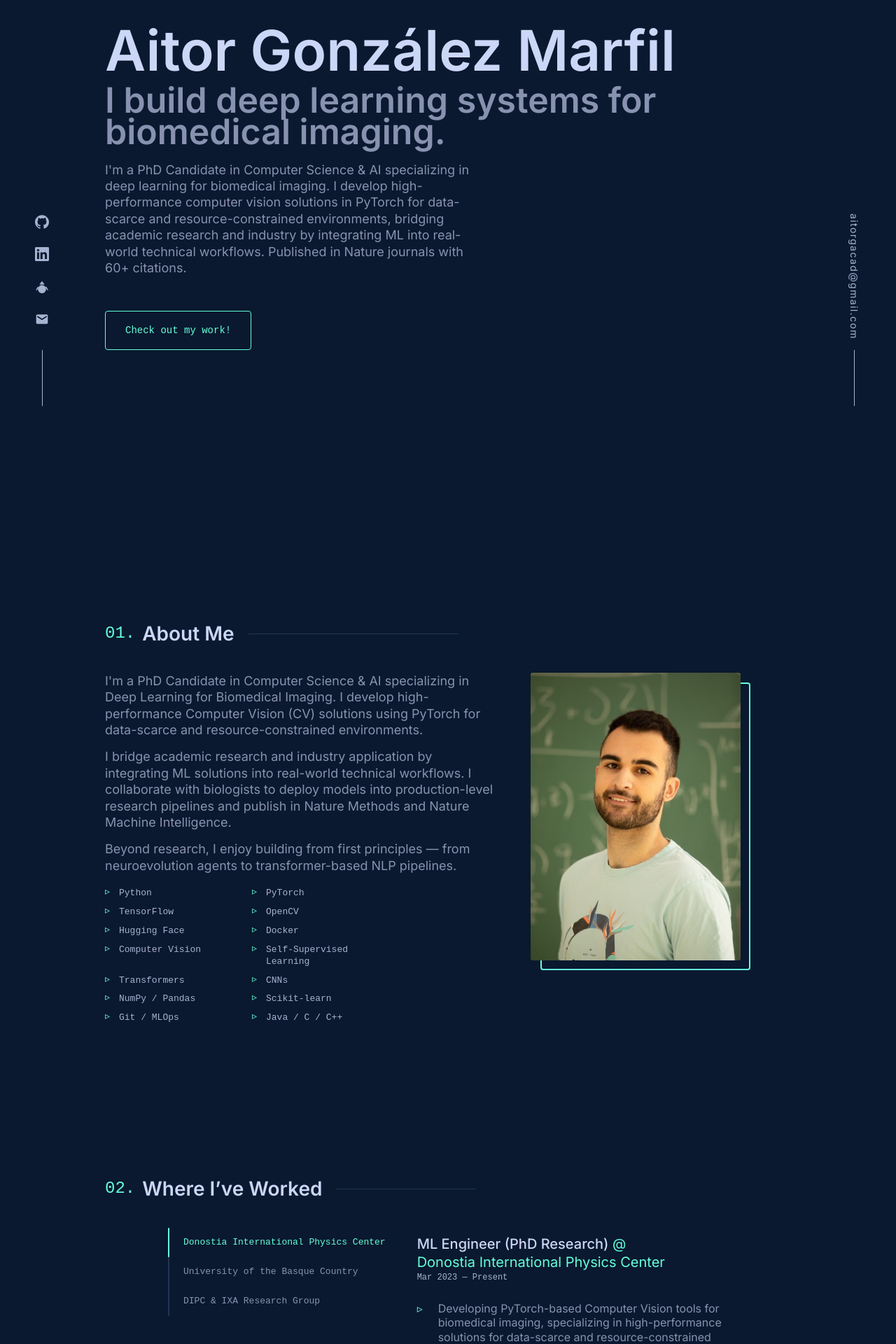
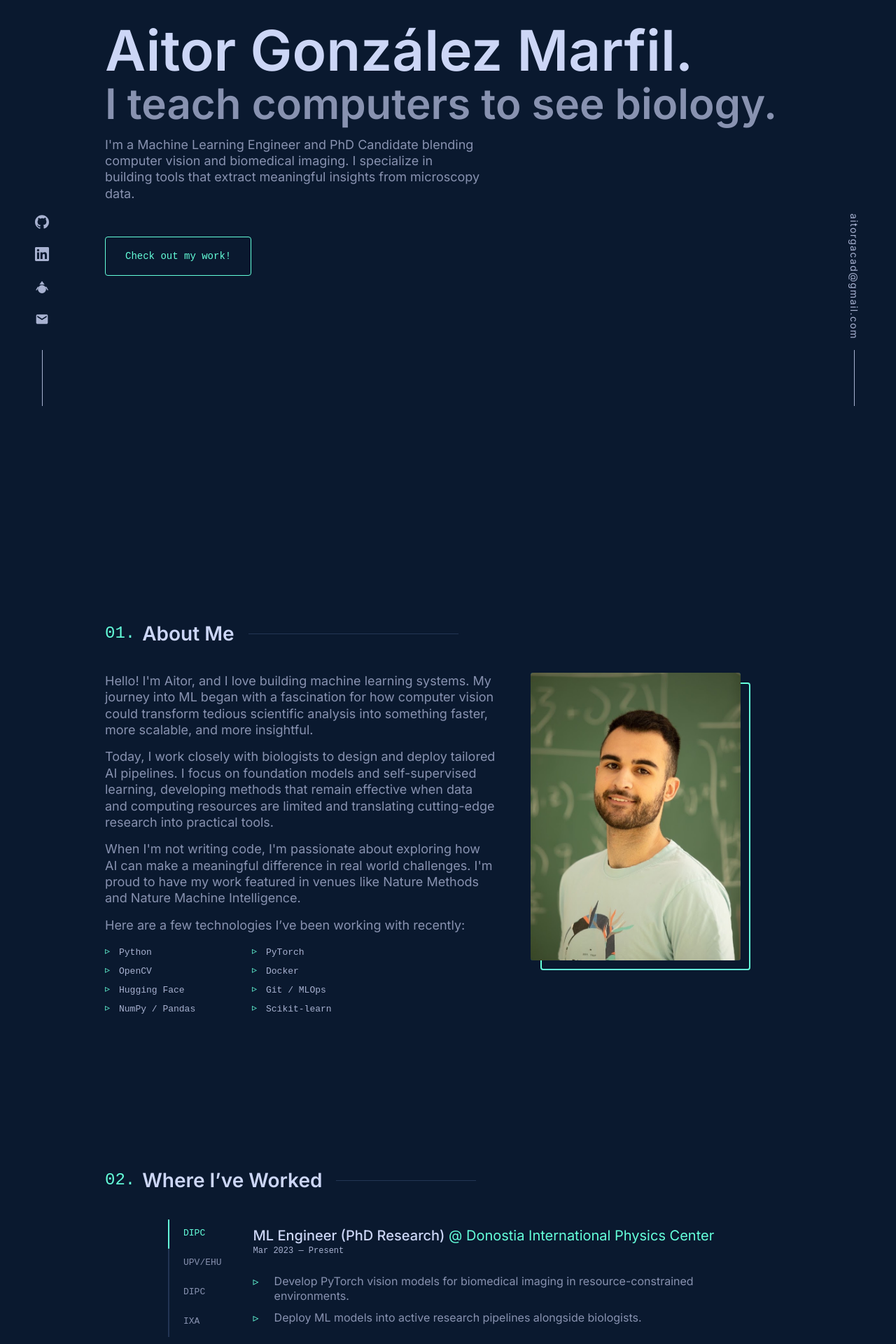
Before and after one commit to AAitorG/AAitorG.github.io, a React (Vite) app: page / in a window 1280 px wide. Shown: the part 220-2140 px from the top of the page at 70% size. Built offline with nearby package versions, Linux system fonts and the light colour scheme; the HTML template or start-up script is replaced by a standard one.

Commit message:
Refine text content

```diff
--- a/src/components/Experience.jsx
+++ b/src/components/Experience.jsx
@@ -24,7 +24,7 @@ export default function Experience() {
               aria-controls={`panel-${i}`}
               id={`tab-${i}`}
             >
-              <span>{job.company}</span>
+              <span>{job.companyShort}</span>
             </button>
           ))}
           <div className="tab-highlight" style={{ '--active-tab': activeTab }} />
--- a/src/components/Footer.jsx
+++ b/src/components/Footer.jsx
@@ -20,6 +20,8 @@ export default function Footer() {
         </ul>
       </div>
       <div className="footer-credit">
+        <div className="footer-name">{site.name}</div>
+        <br />
         <a href={site.attribution.url} target="_blank" rel="noopener noreferrer">
           {site.attribution.text}
         </a>
--- a/src/components/Projects.jsx
+++ b/src/components/Projects.jsx
@@ -32,8 +32,8 @@ export default function Projects() {
               <div>
                 <p className="project-overline">Featured Project</p>
                 <h3 className="project-title">
-                  {proj.external ? (
-                    <a href={proj.external} target="_blank" rel="noopener noreferrer">
+                  {proj.external || proj.github ? (
+                    <a href={proj.external || proj.github} target="_blank" rel="noopener noreferrer">
                       {proj.name}
                     </a>
                   ) : (
--- a/src/config.js
+++ b/src/config.js
@@ -4,10 +4,10 @@
 
 export const site = {
   name: 'Aitor González Marfil',
-  role: 'PhD Candidate · Machine Learning Engineer',
+  role: 'Machine Learning Engineer',
   email: 'aitorgacad@gmail.com',
   description:
-    'Aitor González Marfil is a PhD Candidate in Computer Science & AI specializing in deep learning for biomedical imaging.',
+    'Portfolio of Aitor González Marfil, a Machine Learning Engineer and  specialized in biomedical computer vision and deep learning.',
   url: 'https://aaitorg.github.io',
   attribution: {
     text: 'Design inspired by Brittany Chiang',
@@ -32,35 +32,30 @@ export const navLinks = [
 
 export const hero = {
   greeting: 'Hi, my name is',
-  name: 'Aitor González Marfil',
-  tagline: 'I build deep learning systems for biomedical imaging.',
+  name: 'Aitor González Marfil.',
+  tagline: 'I teach computers to see biology.',
   description:
-    "I'm a PhD Candidate in Computer Science & AI specializing in deep learning for biomedical imaging. I develop high-performance computer vision solutions in PyTorch for data-scarce and resource-constrained environments, bridging academic research and industry by integrating ML into real-world technical workflows. Published in Nature journals with 60+ citations.",
+    "I'm a Machine Learning Engineer and PhD Candidate blending computer vision and biomedical imaging. I specialize in building tools that extract meaningful insights from microscopy data.",
 }
 
 export const about = {
   heading: 'About Me',
   imageUrl: new URL('./assets/photo.jpg', import.meta.url).href,
   paragraphs: [
-    "I'm a PhD Candidate in Computer Science & AI specializing in Deep Learning for Biomedical Imaging. I develop high-performance Computer Vision (CV) solutions using PyTorch for data-scarce and resource-constrained environments.",
-    'I bridge academic research and industry application by integrating ML solutions into real-world technical workflows. I collaborate with biologists to deploy models into production-level research pipelines and publish in Nature Methods and Nature Machine Intelligence.',
-    'Beyond research, I enjoy building from first principles — from neuroevolution agents to transformer-based NLP pipelines.',
+    "Hello! I'm Aitor, and I love building machine learning systems. My journey into ML began with a fascination for how computer vision could transform tedious scientific analysis into something faster, more scalable, and more insightful.",
+    "Today, I work closely with biologists to design and deploy tailored AI pipelines. I focus on foundation models and self-supervised learning, developing methods that remain effective when data and computing resources are limited and translating cutting-edge research into practical tools.",
+    "When I'm not writing code, I'm passionate about exploring how AI can make a meaningful difference in real world challenges. I'm proud to have my work featured in venues like Nature Methods and Nature Machine Intelligence.",
+    "Here are a few technologies I’ve been working with recently:",
   ],
   skills: [
     'Python',
     'PyTorch',
-    'TensorFlow',
     'OpenCV',
+    'Docker',
     'Hugging Face',
-    'Docker',
-    'Computer Vision',
-    'Self-Supervised Learning',
-    'Transformers',
-    'CNNs',
+    'Git / MLOps',
     'NumPy / Pandas',
     'Scikit-learn',
-    'Git / MLOps',
-    'Java / C / C++',
   ],
 }
 
@@ -74,8 +69,8 @@ export const jobs = {
       url: 'https://www.dipc.org',
       range: 'Mar 2023 — Present',
       points: [
-        'Developing PyTorch-based Computer Vision tools for biomedical imaging, specializing in high-performance solutions for data-scarce and resource-constrained environments.',
-        'Collaborating with biologists to deploy ML models into production-level research workflows.',
+        'Develop PyTorch vision models for biomedical imaging in resource-constrained environments.',
+        'Deploy ML models into active research pipelines alongside biologists.',
       ],
     },
     {
@@ -85,18 +80,30 @@ export const jobs = {
       url: 'https://www.ehu.eus',
       range: 'Aug 2021 — Jun 2022',
       points: [
-        'Leveraged multitask neural networks to enhance cross-domain generalization of image models for electron microscopy using TensorFlow.',
+        'Developed unsupervised domain adaptation solutions over multiple Electron Microscopy image domains.',
+        'Designed and implemented multitask neural networks to enhance cross-domain generalization, using Python, TensorFlow, Keras, and PyTorch.',
       ],
     },
     {
       title: 'Machine Learning Intern',
-      company: 'DIPC & IXA Research Group',
-      companyShort: 'DIPC & IXA',
+      company: 'Donostia International Physics Center',
+      companyShort: 'DIPC',
       url: 'https://www.dipc.org',
-      range: 'Jun 2020 — Aug 2021',
+      range: 'Jun 2021 — Aug 2021',
       points: [
-        'Biomedical CV: implemented Deep Style Transfer for domain adaptation in electron microscopy.',
-        'NLP: fine-tuned BERT-based Transformers for multilingual NER and POS tasks using PyTorch.',
+        'Applied deep style transfer techniques for unsupervised domain adaptation across multiple Electron Microscopy image domains.',
+        'Utilized Python, TensorFlow, Keras, and PyTorch for complex image processing and data science workflows.',
+      ],
+    },
+    {
+      title: 'NLP Engineer Intern',
+      company: 'IXA Research Group',
+      companyShort: 'IXA',
+      url: 'http://ixa.eus/',
+      range: 'Jun 2020 — Sep 2020',
+      points: [
+        'Fine-tuned transformer-based language models using Python, PyTorch, and Flair for multilingual Named Entity Recognition (NER) and Part-of-Speech (POS) tagging.',
+        'Developed client/server applications in Python to enable remote execution and communication with the deployed NLP models.',
       ],
     },
   ],
@@ -108,7 +115,7 @@ export const projects = {
     {
       name: 'Light My Cells',
       description:
-        'Developed and deployed Dockerized self-supervised Vision Transformer models for fluorescence prediction from label-free microscopy.',
+        'Developed Dockerized self-supervised Vision Transformers for the ISBI challenge to predict four fluorescent organelle channels from label-free microscopy images.',
       tags: ['PyTorch', 'Vision Transformers', 'Docker', 'Biomedical'],
       github: null,
       external: 'https://doi.org/10.1109/ISBI56570.2024.10635818',
@@ -118,7 +125,7 @@ export const projects = {
     {
       name: 'napari-DINOSim',
       description:
-        'Leverages the DINOv2 foundation model for zero-shot object detection and segmentation in bioimage analysis.',
+        'A powerful napari plugin that bridges foundation models and bioimaging, leveraging DINOv2 for training-free semantic segmentation.',
       tags: ['Python', 'PyTorch', 'DINOv2', 'Bioimage'],
       github: 'https://github.com/AAitorG/napari-DINOSim',
       external: null,
@@ -128,8 +135,8 @@ export const projects = {
     {
       name: 'ComparaPerfumes',
       description:
-        'A web tool to compare perfume prices across different retailers, helping users find the best deals.',
-      tags: ['Web', 'Price Comparison', 'Perfumes'],
+        'A full-stack price comparison platform that aggregates and analyzes perfume prices across major retailers, helping users find the best deals through a centralized dashboard.',
+      tags: ['Web', 'Data Aggregation'],
       github: null,
       external: 'https://comparaperfumes.com',
       image: new URL('./assets/web_sample.png', import.meta.url).href,
@@ -162,6 +169,6 @@ export const publications = {
 
 export const contact = {
   heading: "What's Next?",
-  text: "I'm currently open to new opportunities and collaborations in applied ML and computer vision. Whether you have a role, a research idea, or just want to say hi — my inbox is always open.",
+  text: "I'm currently looking for new opportunities and collaborations in applied ML and Computer Vision. Whether you have an open role, a research idea, or just want to say hi, my inbox is always open!",
   cta: 'Say hello',
 }
--- a/src/index.css
+++ b/src/index.css
@@ -108,7 +108,7 @@ h6 {
 
 .medium-heading {
   margin: 0;
-  font-size: clamp(28px, 5vw, 50px);
+  font-size: clamp(34px, 6vw, 60px);
 }
 
 .numbered-heading {
```
